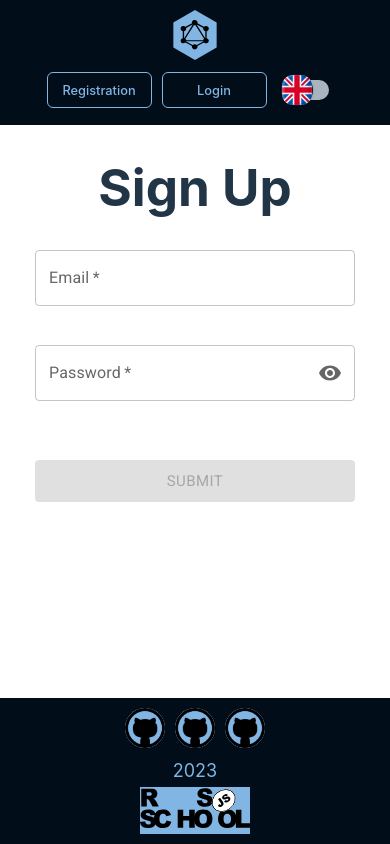
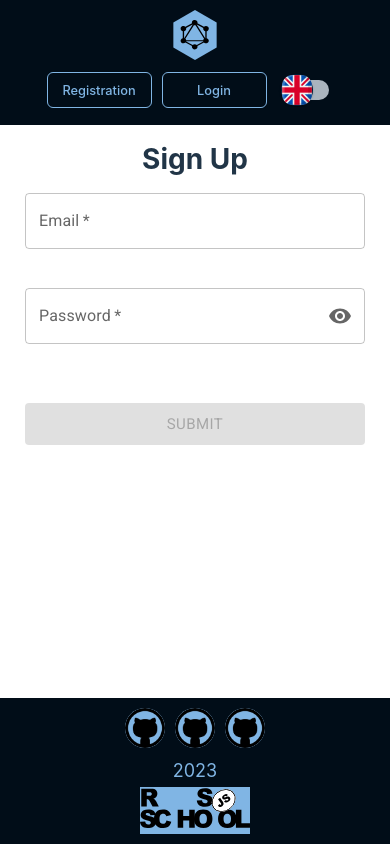
Before and after one commit to juliakocur/graphiql-app, a React (Vite) app: page /registration in a window 390 px wide. Built offline with nearby package versions, Linux system fonts and the light colour scheme; no server answers.

Commit message:
feat: add media query to forms

```diff
--- a/src/components/Forms/form.css
+++ b/src/components/Forms/form.css
@@ -3,8 +3,11 @@
   flex-direction: column;
   align-items: center;
   gap: 1rem;
-  max-width: 320px;
+  max-width: 360px;
+  min-width: 260px;
   width: 100%;
+  padding: 0 10px;
+  box-sizing: border-box;
 }
 
 .password-control {
--- a/src/components/Header/Header.css
+++ b/src/components/Header/Header.css
@@ -1,5 +1,5 @@
 header {
-  background-color: rgb(1 13 24);
+  background-color: #010d18;
   display: flex;
   justify-content: center;
 }
--- a/src/index.css
+++ b/src/index.css
@@ -106,4 +106,7 @@ ul {
   main {
     margin-top: 125px;
   }
+  main h1 {
+    font-size: 28px;
+  }
 }
--- a/src/localization/Localization.ts
+++ b/src/localization/Localization.ts
@@ -78,8 +78,8 @@ export const Localization = {
       ant: 'Антон Бельский',
       jul: 'Юлия Коцур',
     },
-    'registration-title': 'Зарегистрироваться',
-    'login-title': 'Войти',
+    'registration-title': 'Регистрация',
+    'login-title': 'Вход',
     form: {
       email: 'Электронная почта',
       password: 'Пароль',
```
